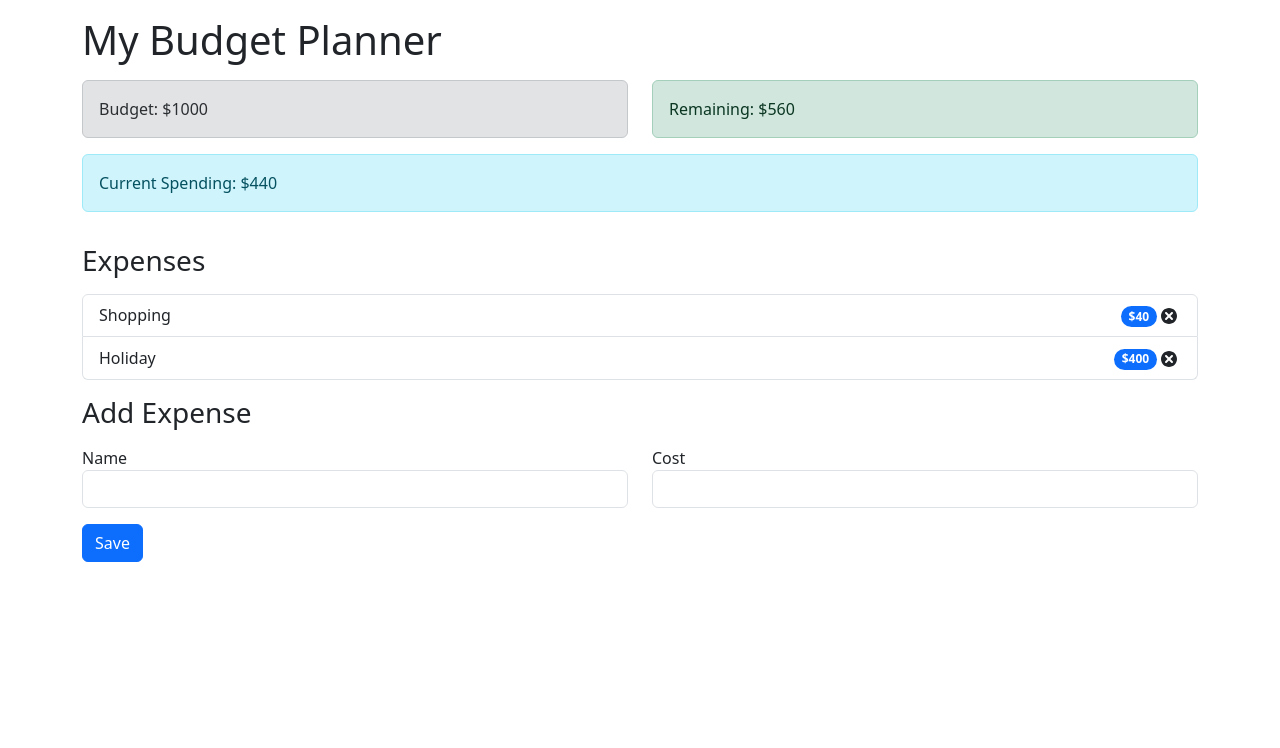
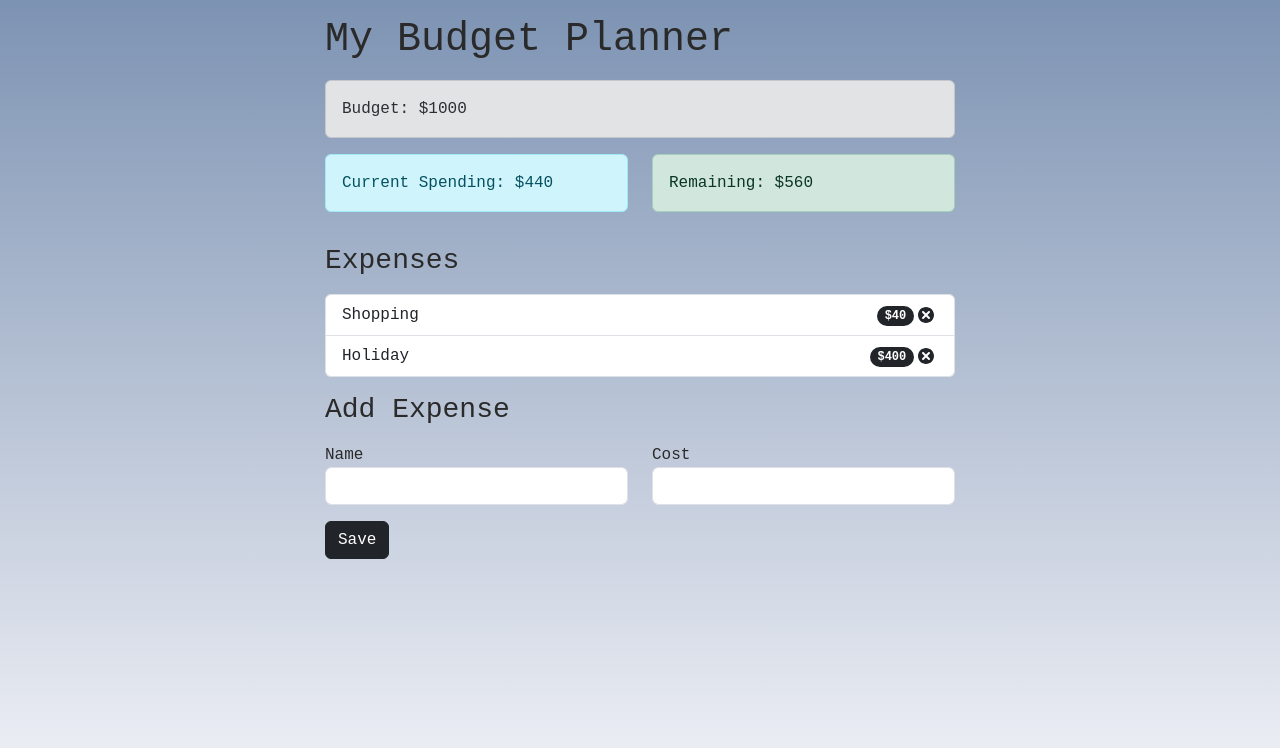
Before and after one commit to rachelphilipose/budget-tracker, a React (Create React App) app: page / in a window 1280 px wide. Shown: the top 748 px of the page. Built offline with nearby package versions, Linux system fonts and the light colour scheme.

Commit message:
styling changes

```diff
--- a/src/App.js
+++ b/src/App.js
@@ -6,22 +6,24 @@ import ExpenseTotal from './components/ExpenseTotal';
 import ExpenseList from './components/ExpenseList';
 import AddExpenseForm from './components/AddExpenseForm';
 import { AppProvider } from './context/AppContext';
+import './styles/App.scss';
 
 
 const App = () => {
     return (
+    <div className= 'body'>
     <AppProvider>
        <div className = 'container'>
         <h1 className='mt-3'>My Budget Planner</h1>
         <div className= "row mt-3">
-            <div className="col-sm">
+            <div >
               <Budget/>
             </div>
             <div className="col-sm">
+                <ExpenseTotal/>
+            </div>
+            <div className="col-sm">
                 <Remaining/>
-            </div>
-            <div>
-                <ExpenseTotal/>
             </div>
         </div>
         <h3 className='mt-3'>Expenses</h3>
@@ -38,6 +40,7 @@ const App = () => {
             </div>
        </div>
     </AppProvider>
+    </div>
     );
 };
 
--- a/src/components/AddExpenseForm.js
+++ b/src/components/AddExpenseForm.js
@@ -51,7 +51,7 @@ const AddExpenseForm = () => {
                 </div>
                 <div className= 'row mt-3'>
                     <div className='col-sm'>
-                        <button type='submit' className='btn btn-primary'>
+                        <button type='submit' className='btn btn-dark'>
                             Save
                         </button>
                     </div>
--- a/src/components/ExpenseItem.js
+++ b/src/components/ExpenseItem.js
@@ -16,7 +16,7 @@ const ExpenseItem = (props) => {
         <li className='list-group-item d-flex justify-content-between align-items-center'>
            {props.name}
            <div>
-                <span className='badge bg-primary rounded-pill mr-3'>
+                <span className='badge bg-dark rounded-pill mr-3'>
                     ${props.cost}
                 </span>
                 <TiDelete size='1.5em' onClick={handleDeleteExpense}></TiDelete>
--- /dev/null
+++ b/src/styles/App.scss
@@ -0,0 +1,14 @@
+@import "./vars.scss";
+
+body {
+
+    font-family: monospace;
+    background: linear-gradient(0deg, $primary 0.90%, $accent);
+    color: $foreground;
+    display: flex;
+    justify-content: center;
+    margin: 0 auto;
+    padding: 0 30px;
+    height: 100vh;
+
+}
--- /dev/null
+++ b/src/styles/vars.scss
@@ -0,0 +1,6 @@
+$primary: #f1f2f7;
+$accent: rgb(125, 147, 179);
+$bg: #ffffff;
+$bg-accent: #e7e8e9;
+$disabled: #9c9c9c;
+$foreground: #2a2a2a;
```
